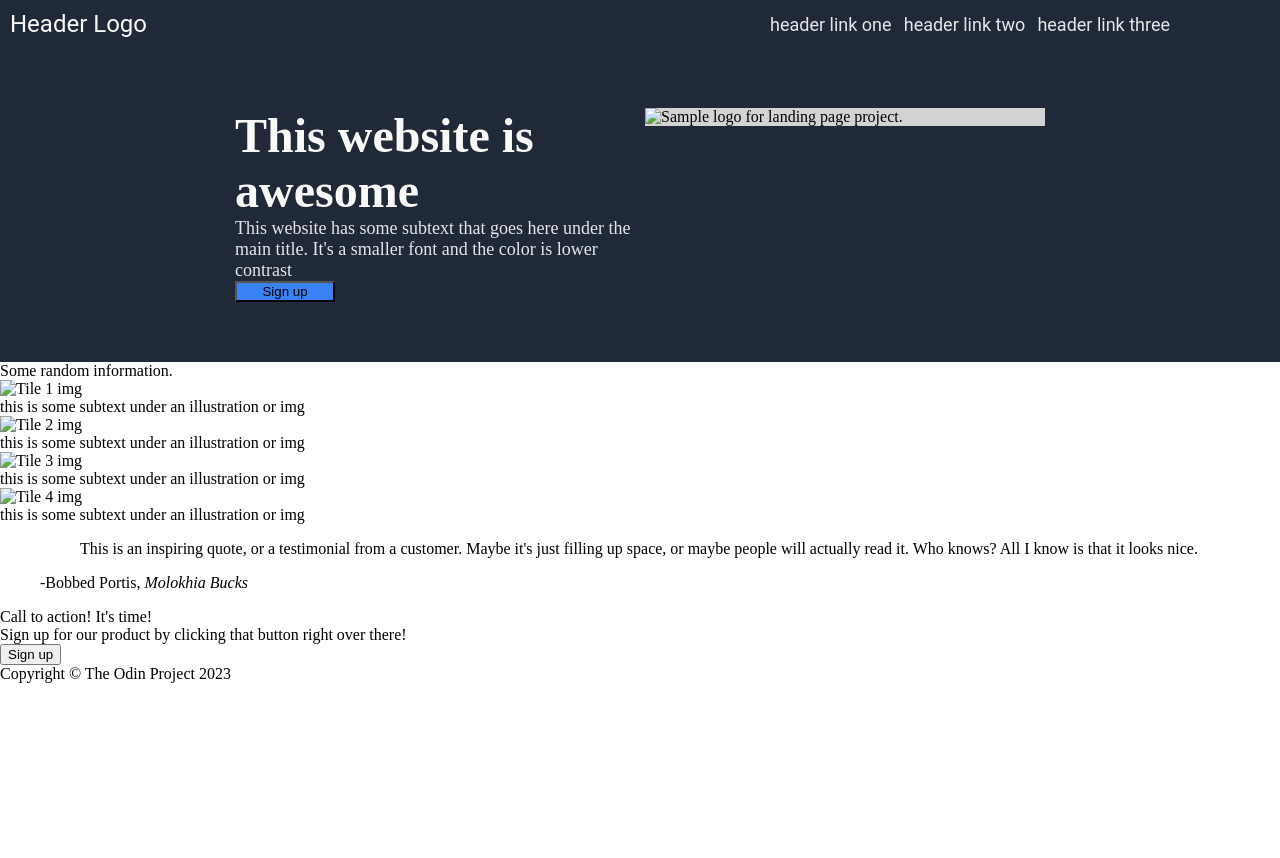
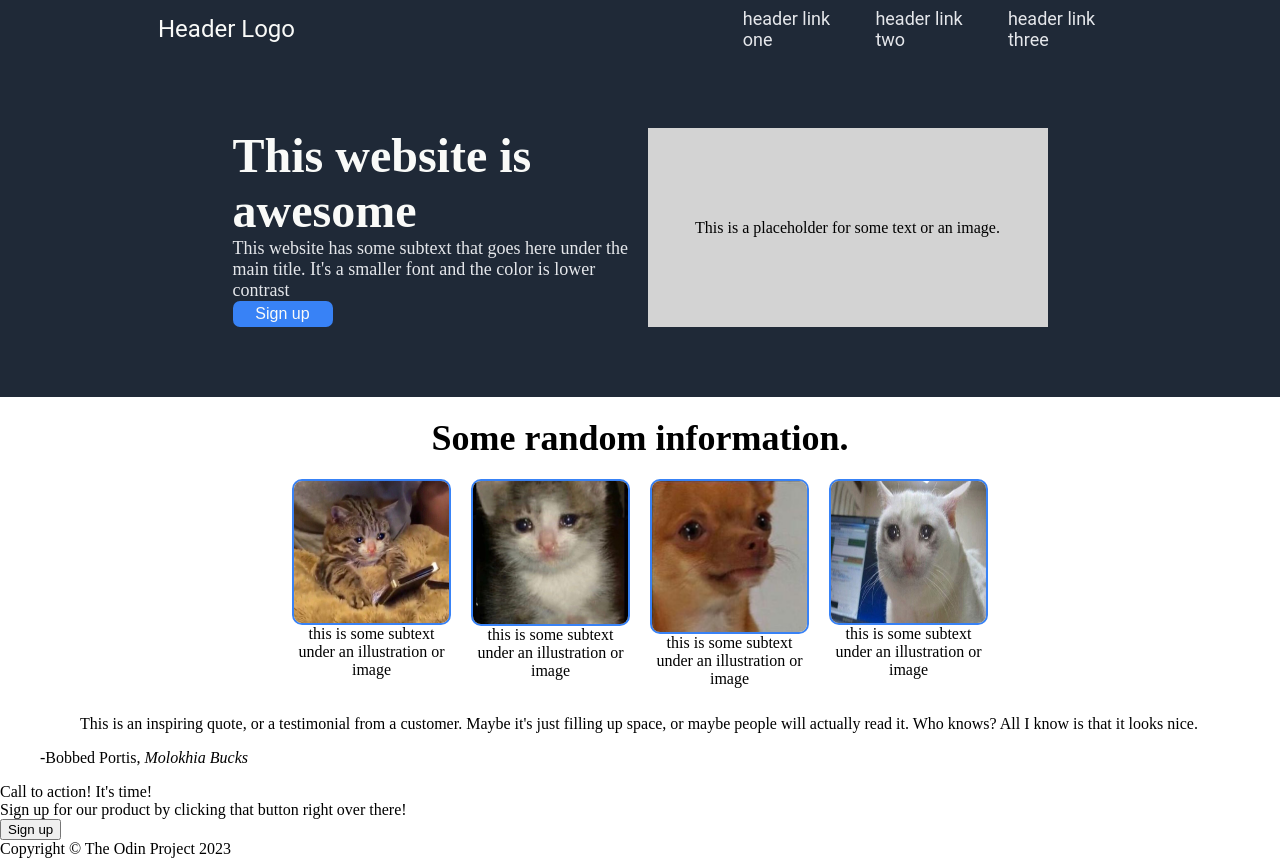
Before and after one commit to FlethenMesh/landing-page, a plain HTML site: page index.html in a window 1280 px wide. Before the commit the page ends 800 px from the top, so only its background shows below. Drawn offline with Linux system fonts and the light colour scheme.

Commit message:
Finishes header and content section
Starts info div.
Adds placeholder photos for info tiles.

```diff
--- a/index.html
+++ b/index.html
@@ -17,31 +17,33 @@
         </ul>
       </div>
       <div class="content">
+        <div class="content-container">
         <div class="left-content">
           <div class="content-header">This website is awesome</div>
           <div class="content-paragraph">This website has some subtext that goes here under the main title. It's a smaller font and the color is lower contrast</div>
           <button class="content-button">Sign up</button>
         </div>
-        <img class="content-img" src="./images/logo.png" alt="Sample logo for landing page project.">
+        <div class="content-box">This is a placeholder for some text or an image.</div>
+        </div>
       </div>
       <div class="info">
         <div class="info-header">Some random information.</div>
         <div class="info-container">
           <div class="tile">
-            <img class="tile-img" src="./images/tile1.png" alt="Tile 1 img">
-            <div class="text">this is some subtext under an illustration or img</div>
+            <img class="tile-img" src="./images/tile1.jpeg" alt="Tile 1 img">
+            <div class="text">this is some subtext under an illustration or image</div>
           </div>
           <div class="tile">
-            <img class="tile-img" src="./images/tile2.png" alt="Tile 2 img">
-            <div class="text">this is some subtext under an illustration or img</div>
+            <img class="tile-img" src="./images/tile2.jpeg" alt="Tile 2 img">
+            <div class="text">this is some subtext under an illustration or image</div>
           </div>
           <div class="tile">
-            <img class="tile-img" src="./images/tile3.png" alt="Tile 3 img">
-            <div class="text">this is some subtext under an illustration or img</div>
+            <img class="tile-img" src="./images/tile3.jpeg" alt="Tile 3 img">
+            <div class="text">this is some subtext under an illustration or image</div>
           </div>
           <div class="tile">
-            <img class="tile-img" src="./images/tile4.png" alt="Tile 4 img">
-            <div class="text">this is some subtext under an illustration or img</div>
+            <img class="tile-img" src="./images/tile4.jpeg" alt="Tile 4 img">
+            <div class="text">this is some subtext under an illustration or image</div>
           </div>
         </div>
       </div>
--- a/style.css
+++ b/style.css
@@ -11,7 +11,7 @@ body {
   justify-content: space-between;
   background-color: #1f2937;
   align-items: center;
-  padding: 10px;
+  padding: 8px;
 }
 
 .logo {
@@ -19,23 +19,25 @@ body {
   font-size: 24px;
   font-family: 'Roboto', sans-serif;
   color: #f9faf8;
-  margin-left: auto;
+  margin-left: 150px;
 }
 
 .right-links {
   color: #e5e7eb;
-  max-width: 400px;
+  max-width: 30%;
   display: flex;
   flex: auto;
   list-style-type: none;
-  justify-content: space-between;
+  justify-content: center;
   margin: 0;
-  margin-right: 50px;
+  margin-right: 150px;
   padding: 0;
-  padding-right: 50px;
+  gap: 28px;
+  flex-wrap: nowrap;
+
 }
 
-a {
+a, li {
   text-decoration: none;
   color: #e5e7eb;
   font-family: 'Roboto', sans-serif;
@@ -47,18 +49,27 @@ a {
 .content {
   display: flex;
   background-color: #1f2937;
+  justify-content: center;
   align-items: flex-start;
-  justify-content: center;
-  padding: 60px;
+  padding-top: 70px;
+  padding-bottom: 70px;
   gap: 10px;
+}
+
+.content-container {
+  display: flex;
+  gap: 15px;
+
 }
 
 .left-content {
   display: flex;
   flex-direction: column;
+  justify-content: space-between;
   flex: 1;
   min-width: 400px;
   max-width: 400px;
+
 }
 
 .content-header {
@@ -74,11 +85,19 @@ a {
 
 .content-button {
   background-color: #3882f6;
+  color: #f9faf8;
+  border: 0px;
   flex: 0 0 1;
   width: 100px;
+  border-radius: 7px;
+  font-size: 16px;
+  padding: 4px;
 }
 
-.content-img {
+.content-box {
+  display: flex;
+  justify-content: center;
+  align-items: center;
   flex: 1;
   background-color: lightgray;
   min-width: 400px;
@@ -86,3 +105,45 @@ a {
 }
 
 /*info styles*/
+
+.info {
+  display: flex;
+  flex-direction: column;
+}
+
+.info-header {
+  padding-top: 20px;
+  padding-bottom: 20px;
+  font-size: 36px;
+  font-weight: 700;
+  align-self: center;
+}
+
+.info-container {
+  display: flex;
+  justify-content: center;
+  gap: 24px;
+  margin: auto;
+  padding-bottom: 20px;
+}
+
+.tile {
+  display: flex;
+  flex-direction: column;
+  align-items: center;
+  height: 200px;
+  width: 155px;
+}
+
+.tile-img {
+  border: 2.5px solid #3882f6;
+  border-radius: 10px;
+  height: 155px;
+  width: 155px;
+}
+
+.text {
+  display: flex;
+  flex-wrap: wrap;
+  text-align: center;
+}
```
Also changed, not shown: images/tile1.jpeg (added), images/tile2.jpeg (added), images/tile3.jpeg (added), images/tile4.jpeg (added).
